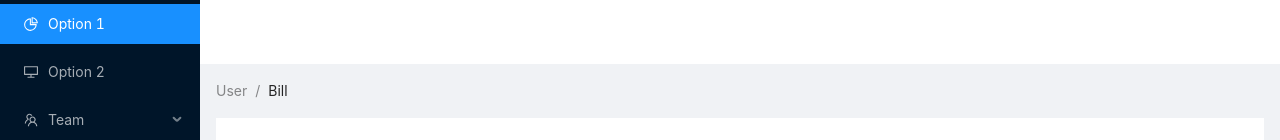
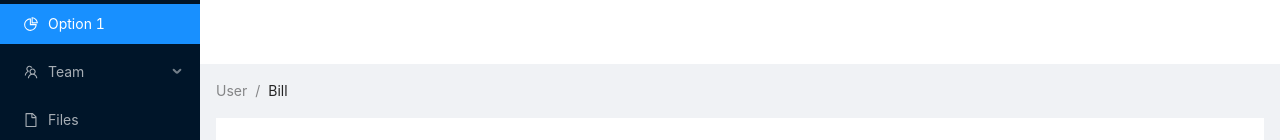
Before and after one commit to danielvorn/basic-crud-demo, a React (Create React App) app in the folder src/frontend/: page / in a window 1280 px wide. Shown: the top 140 px of the page. Built offline with nearby package versions, Linux system fonts and the light colour scheme; no server answers.

Commit message:
testing ci cd

```diff
--- a/src/frontend/src/App.js
+++ b/src/frontend/src/App.js
@@ -169,9 +169,6 @@ function App() {
                 <Menu.Item key="1" icon={<PieChartOutlined/>}>
                     Option 1
                 </Menu.Item>
-                <Menu.Item key="2" icon={<DesktopOutlined/>}>
-                    Option 2
-                </Menu.Item>
                 <SubMenu key="sub2" icon={<TeamOutlined/>} title="Team">
                     <Menu.Item key="6">Team 1</Menu.Item>
                     <Menu.Item key="8">Team 2</Menu.Item>
```
